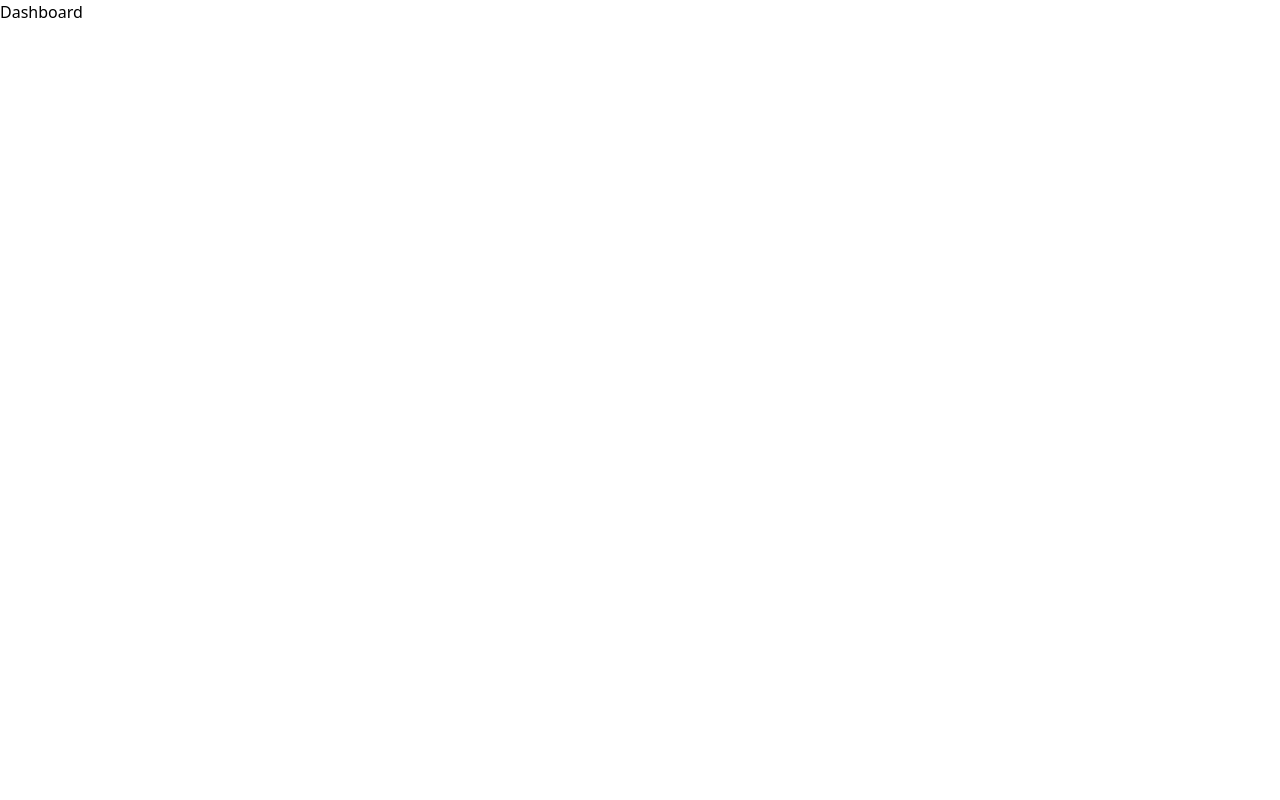
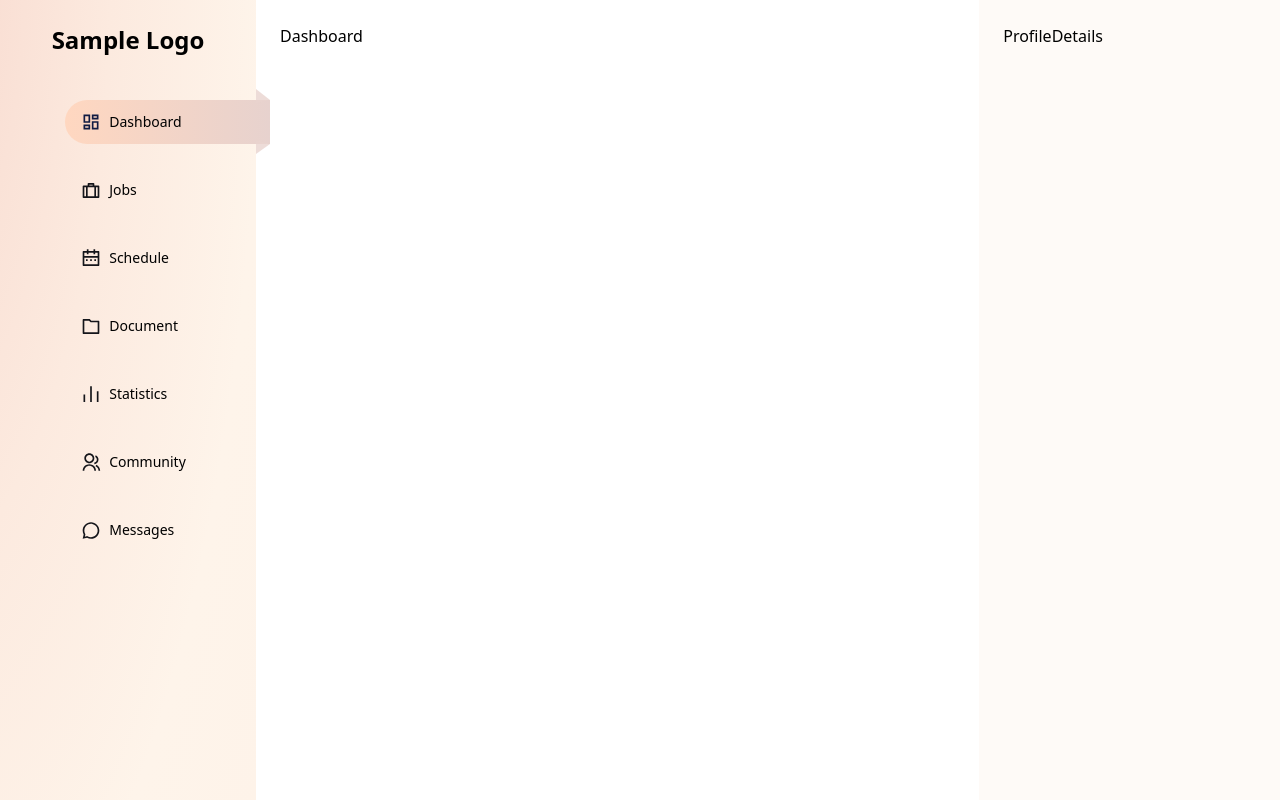
Before and after one commit to MAsad2723/product_portfolio, a React (Create React App) app: page /dashboard in a window 1280 px wide. Built offline with nearby package versions, Linux system fonts and the light colour scheme.

Commit message:
Dashboard Sidebar completed

```diff
--- a/src/App.js
+++ b/src/App.js
@@ -8,7 +8,7 @@ function App() {
     <div>
       <BrowserRouter>
         <Routes>
-          <Route element={<Dashboard />} path="/dashboard" />
+          <Route element={<Dashboard />} path="/dashboard/*" />
           <Route element={<Subscription />} path="/*" />
         </Routes>
       </BrowserRouter>
--- a/src/Dashboard.jsx
+++ b/src/Dashboard.jsx
@@ -1,9 +1,20 @@
-import React from 'react'
+import React from "react";
+import Sidebar from "./components/Dashboard/Sidebar";
+import ProfileDetails from "./components/Dashboard/ProfileDetails";
+import { Route, Routes } from "react-router-dom";
+import Main from "./components/Dashboard/Main";
 
 const Dashboard = () => {
   return (
-    <div>Dashboard</div>
-  )
-}
+    <div className="flex">
+      <Sidebar />
+      <div className="w-[20vw]"></div>
+      <Routes>
+        <Route path="/" element={<Main />} />
+      </Routes>
+      <ProfileDetails />
+    </div>
+  );
+};
 
-export default Dashboard
+export default Dashboard;
--- /dev/null
+++ b/src/components/Dashboard/Main.jsx
@@ -0,0 +1,7 @@
+import React from "react";
+
+const Main = () => {
+  return <div className="p-6">Dashboard</div>;
+};
+
+export default Main;
--- /dev/null
+++ b/src/components/Dashboard/ProfileDetails.jsx
@@ -0,0 +1,11 @@
+import React from "react";
+
+const ProfileDetails = () => {
+  return (
+    <div className="bg-[#FEFAF7] fixed right-0 w-[23.5vw] h-full p-6">
+      ProfileDetails
+    </div>
+  );
+};
+
+export default ProfileDetails;
--- /dev/null
+++ b/src/components/Dashboard/Sidebar.jsx
@@ -0,0 +1,71 @@
+import React from "react";
+import {
+  Community,
+  Dashboard,
+  Document,
+  Jobs,
+  Messages,
+  Schedule,
+  Statistics,
+} from "../SVG";
+import { Link, useLocation } from "react-router-dom";
+
+const Sidebar = () => {
+  const MenuButtons = (SVG, text, route) => {
+    const location = useLocation();
+    return (
+      <Link to={route} className="relative">
+        <div
+          style={{
+            width: "16vw",
+            height: "44px",
+            background:
+              location.pathname === route &&
+              "linear-gradient(90deg, #FFD7C0 0%, #E7D2CE 100%)",
+          }}
+          className="rounded-l-full flex p-4 items-center cursor-pointer gap-2"
+        >
+          <SVG />
+          <div className="text-sm font-medium">{text}</div>
+        </div>
+        {location.pathname === route && (
+          <svg
+            className="absolute"
+            style={{ right: 0, top: "-11px" }}
+            width="14"
+            height="65"
+            viewBox="0 0 14 65"
+            fill="none"
+            xmlns="http://www.w3.org/2000/svg"
+          >
+            <path opacity="0.8" d="M0 65L14 55L0 51V65Z" fill="#E8D3CE" />
+            <path opacity="0.8" d="M0 0L14 11L0 14V0Z" fill="#E8D3CE" />
+          </svg>
+        )}
+      </Link>
+    );
+  };
+  return (
+    <div
+      style={{
+        background:
+          "radial-gradient(207.13% 207.13% at -33.59% -5.09%, #F8E6DD 0%, #F9DED3 12.98%, #FCEADF 37.16%, #FEF4EA 65.4%, #FEF3E9 82.46%, #FEF3E9 91.18%, #FEF3E9 100%)",
+        width: "20vw",
+      }}
+      className="h-full fixed left-0 p-6"
+    >
+      <div className="font-semibold text-2xl text-center">Sample Logo</div>
+      <div className="flex flex-col mt-11 absolute -right-3.5 gap-6">
+        {MenuButtons(Dashboard, "Dashboard", "/dashboard")}
+        {MenuButtons(Jobs, "Jobs", "/dashboard/jobs")}
+        {MenuButtons(Schedule, "Schedule", "/dashboard/schedule")}
+        {MenuButtons(Document, "Document", "/dashboard/document")}
+        {MenuButtons(Statistics, "Statistics", "/dashboard/statistics")}
+        {MenuButtons(Community, "Community", "/dashboard/community")}
+        {MenuButtons(Messages, "Messages", "/dashboard/messages")}
+      </div>
+    </div>
+  );
+};
+
+export default Sidebar;
--- a/src/components/SVG.jsx
+++ b/src/components/SVG.jsx
@@ -90,3 +90,121 @@ export const RightArrow = () => {
     </svg>
   );
 };
+
+export const Dashboard = () => {
+  return (
+    <svg
+      width="20"
+      height="20"
+      viewBox="0 0 20 20"
+      fill="none"
+      xmlns="http://www.w3.org/2000/svg"
+    >
+      <path
+        d="M10.8333 17.5V9.16667H17.5V17.5H10.8333ZM2.5 10.8333V2.5H9.16667V10.8333H2.5ZM7.5 9.16667V4.16667H4.16667V9.16667H7.5ZM2.5 17.5V12.5H9.16667V17.5H2.5ZM4.16667 15.8333H7.5V14.1667H4.16667V15.8333ZM12.5 15.8333H15.8333V10.8333H12.5V15.8333ZM10.8333 2.5H17.5V7.5H10.8333V2.5ZM12.5 4.16667V5.83333H15.8333V4.16667H12.5Z"
+        fill="#111C43"
+      />
+    </svg>
+  );
+};
+
+export const Jobs = () => {
+  return (
+    <svg
+      width="20"
+      height="21"
+      viewBox="0 0 20 21"
+      fill="none"
+      xmlns="http://www.w3.org/2000/svg"
+    >
+      <path
+        d="M12.5001 3C12.9601 3 13.3334 3.37333 13.3334 3.83333V5.5H17.5001C17.9601 5.5 18.3334 5.87333 18.3334 6.33333V17.1667C18.3334 17.6267 17.9601 18 17.5001 18H2.50008C2.04008 18 1.66675 17.6267 1.66675 17.1667V6.33333C1.66675 5.87333 2.04008 5.5 2.50008 5.5H6.66675V3.83333C6.66675 3.37333 7.04008 3 7.50008 3H12.5001ZM13.3334 7.16667H6.66675V16.3333H13.3334V7.16667ZM3.33341 7.16667V16.3333H5.00008V7.16667H3.33341ZM11.6667 4.66667H8.33342V5.5H11.6667V4.66667ZM15.0001 7.16667V16.3333H16.6667V7.16667H15.0001Z"
+        fill="#14151A"
+      />
+    </svg>
+  );
+};
+
+export const Schedule = () => {
+  return (
+    <svg
+      width="20"
+      height="21"
+      viewBox="0 0 20 21"
+      fill="none"
+      xmlns="http://www.w3.org/2000/svg"
+    >
+      <path
+        d="M14.1667 2.99967H17.5001C17.7211 2.99967 17.9331 3.08747 18.0893 3.24375C18.2456 3.40003 18.3334 3.61199 18.3334 3.83301V17.1663C18.3334 17.3874 18.2456 17.5993 18.0893 17.7556C17.9331 17.9119 17.7211 17.9997 17.5001 17.9997H2.50008C2.27907 17.9997 2.06711 17.9119 1.91083 17.7556C1.75455 17.5993 1.66675 17.3874 1.66675 17.1663V3.83301C1.66675 3.61199 1.75455 3.40003 1.91083 3.24375C2.06711 3.08747 2.27907 2.99967 2.50008 2.99967H5.83342V1.33301H7.50008V2.99967H12.5001V1.33301H14.1667V2.99967ZM16.6667 9.66634H3.33341V16.333H16.6667V9.66634ZM12.5001 4.66634H7.50008V6.33301H5.83342V4.66634H3.33341V7.99967H16.6667V4.66634H14.1667V6.33301H12.5001V4.66634ZM5.00008 11.333H6.66675V12.9997H5.00008V11.333ZM9.16675 11.333H10.8334V12.9997H9.16675V11.333ZM13.3334 11.333H15.0001V12.9997H13.3334V11.333Z"
+        fill="#14151A"
+      />
+    </svg>
+  );
+};
+
+export const Document = () => {
+  return (
+    <svg
+      width="20"
+      height="21"
+      viewBox="0 0 20 21"
+      fill="none"
+      xmlns="http://www.w3.org/2000/svg"
+    >
+      <path
+        d="M3.33341 4.66667V16.3333H16.6667V6.33333H9.65508L7.98842 4.66667H3.33341ZM10.3451 4.66667H17.5001C17.7211 4.66667 17.9331 4.75446 18.0893 4.91074C18.2456 5.06702 18.3334 5.27899 18.3334 5.5V17.1667C18.3334 17.3877 18.2456 17.5996 18.0893 17.7559C17.9331 17.9122 17.7211 18 17.5001 18H2.50008C2.27907 18 2.06711 17.9122 1.91083 17.7559C1.75455 17.5996 1.66675 17.3877 1.66675 17.1667V3.83333C1.66675 3.61232 1.75455 3.40036 1.91083 3.24408C2.06711 3.0878 2.27907 3 2.50008 3H8.67841L10.3451 4.66667Z"
+        fill="#14151A"
+      />
+    </svg>
+  );
+};
+
+export const Statistics = () => {
+  return (
+    <svg
+      width="20"
+      height="21"
+      viewBox="0 0 20 21"
+      fill="none"
+      xmlns="http://www.w3.org/2000/svg"
+    >
+      <path
+        d="M2.5 10.5003H4.16667V18.0003H2.5V10.5003ZM15.8333 7.16699H17.5V18.0003H15.8333V7.16699ZM9.16667 2.16699H10.8333V18.0003H9.16667V2.16699Z"
+        fill="#14151A"
+      />
+    </svg>
+  );
+};
+export const Community = () => {
+  return (
+    <svg
+      width="20"
+      height="21"
+      viewBox="0 0 20 21"
+      fill="none"
+      xmlns="http://www.w3.org/2000/svg"
+    >
+      <path
+        d="M1.66675 18.833C1.66675 17.0649 2.36913 15.3692 3.61937 14.119C4.86961 12.8687 6.5653 12.1663 8.33341 12.1663C10.1015 12.1663 11.7972 12.8687 13.0475 14.119C14.2977 15.3692 15.0001 17.0649 15.0001 18.833H13.3334C13.3334 17.5069 12.8066 16.2352 11.8689 15.2975C10.9313 14.3598 9.6595 13.833 8.33341 13.833C7.00733 13.833 5.73556 14.3598 4.79788 15.2975C3.8602 16.2352 3.33341 17.5069 3.33341 18.833H1.66675ZM8.33341 11.333C5.57091 11.333 3.33341 9.09551 3.33341 6.33301C3.33341 3.57051 5.57091 1.33301 8.33341 1.33301C11.0959 1.33301 13.3334 3.57051 13.3334 6.33301C13.3334 9.09551 11.0959 11.333 8.33341 11.333ZM8.33341 9.66634C10.1751 9.66634 11.6667 8.17467 11.6667 6.33301C11.6667 4.49134 10.1751 2.99967 8.33341 2.99967C6.49175 2.99967 5.00008 4.49134 5.00008 6.33301C5.00008 8.17467 6.49175 9.66634 8.33341 9.66634ZM15.2367 12.7522C16.4079 13.2796 17.4017 14.134 18.0989 15.2128C18.7961 16.2915 19.1669 17.5486 19.1667 18.833H17.5001C17.5003 17.8697 17.2222 16.9268 16.6993 16.1177C16.1764 15.3086 15.431 14.6677 14.5526 14.2722L15.2359 12.7522H15.2367ZM14.6634 3.34384C15.503 3.68992 16.2209 4.27762 16.7259 5.03237C17.231 5.78711 17.5004 6.67487 17.5001 7.58301C17.5004 8.72662 17.0732 9.82903 16.3022 10.6737C15.5312 11.5184 14.4723 12.0442 13.3334 12.148V10.4705C13.9509 10.3821 14.5237 10.098 14.9678 9.66006C15.412 9.22209 15.704 8.65328 15.801 8.03712C15.8981 7.42096 15.7951 6.78992 15.5071 6.23664C15.2191 5.68335 14.7613 5.23696 14.2009 4.96301L14.6634 3.34384Z"
+        fill="#14151A"
+      />
+    </svg>
+  );
+};
+
+export const Messages = () => {
+  return (
+    <svg
+      width="20"
+      height="21"
+      viewBox="0 0 20 21"
+      fill="none"
+      xmlns="http://www.w3.org/2000/svg"
+    >
+      <path
+        d="M6.07592 17.8537L1.66676 18.8337L2.64676 14.4245C2.00137 13.2173 1.6647 11.8692 1.66676 10.5003C1.66676 5.89783 5.39759 2.16699 10.0001 2.16699C14.6026 2.16699 18.3334 5.89783 18.3334 10.5003C18.3334 15.1028 14.6026 18.8337 10.0001 18.8337C8.63122 18.8357 7.28311 18.4991 6.07592 17.8537ZM6.31759 16.0928L6.86176 16.3845C7.82722 16.9004 8.90542 17.1693 10.0001 17.167C11.3186 17.167 12.6076 16.776 13.7039 16.0435C14.8002 15.3109 15.6547 14.2697 16.1593 13.0515C16.6639 11.8334 16.7959 10.4929 16.5387 9.19972C16.2814 7.90652 15.6465 6.71863 14.7141 5.78628C13.7818 4.85393 12.5939 4.21899 11.3007 3.96176C10.0075 3.70452 8.66704 3.83654 7.44887 4.34113C6.23069 4.84571 5.1895 5.7002 4.45696 6.79652C3.72442 7.89285 3.33342 9.18178 3.33342 10.5003C3.33342 11.612 3.60426 12.682 4.11676 13.6387L4.40759 14.1828L3.86176 16.6387L6.31759 16.0928Z"
+        fill="#14151A"
+      />
+    </svg>
+  );
+};
--- a/src/components/Subscription/Navbar.jsx
+++ b/src/components/Subscription/Navbar.jsx
@@ -60,6 +60,7 @@ const Navbar = () => {
         {Links("/about", "About")}
         {Links("/packages", "Packages")}
         {Links("/contact", "Contact Us")}
+        {Links("/dashboard", "Dashboard")}
       </div>
       <div
         className="flex justify-center items-center gap-1 px-3 rounded-full h-[40px] "
```
